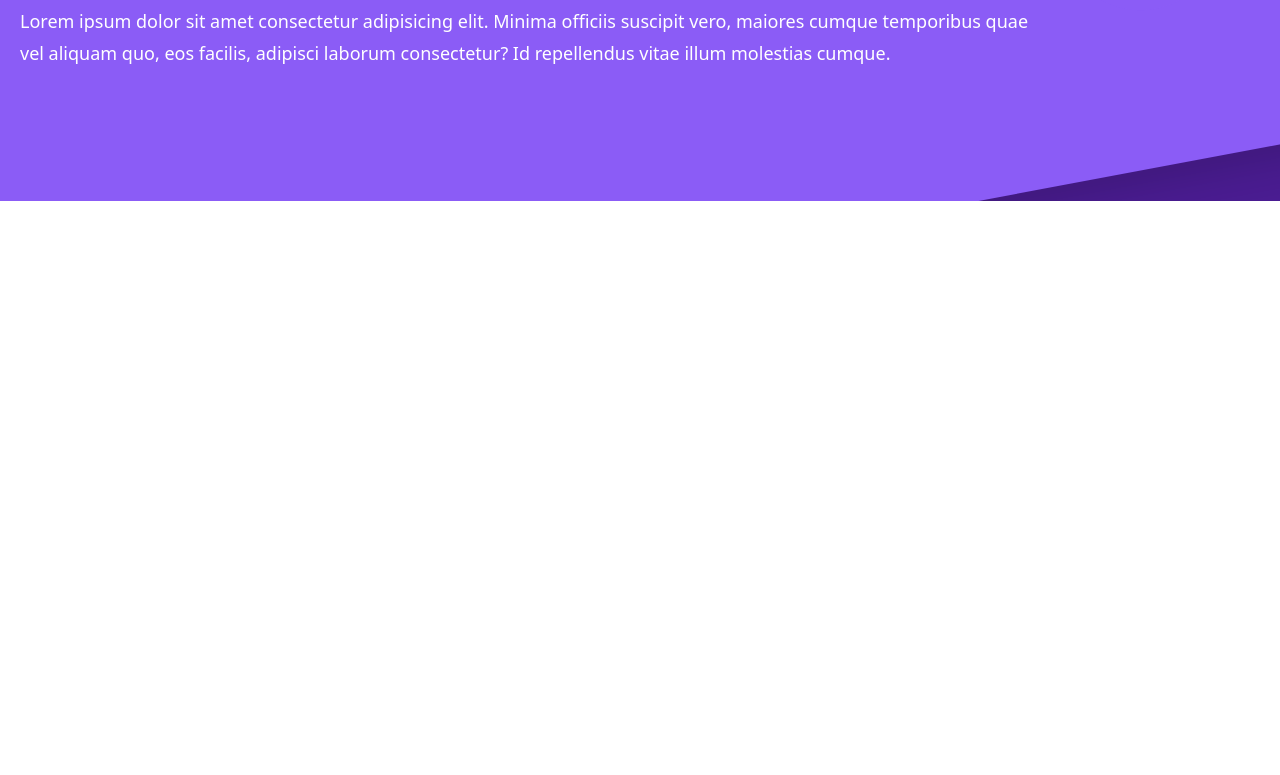
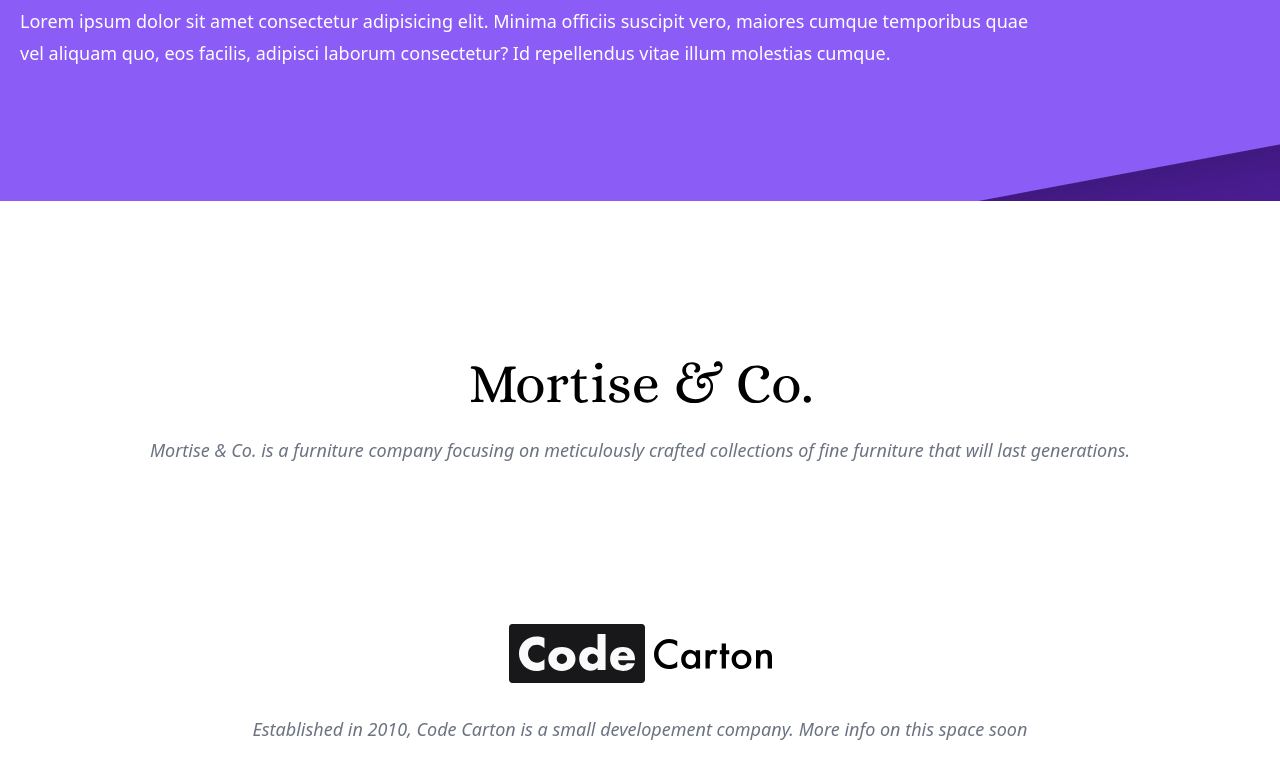
Before and after one commit to jordancalhoun/jordancalhoun.com, a SvelteKit app: page / in a window 1280 px wide. Shown: the part 1103-1878 px from the top of the page. Before the commit the page ends 1384 px from the top, so only its background shows below. Built offline with nearby package versions, Linux system fonts and the light colour scheme; a web font is replaced by a local one.

Commit message:
adding more basics to landing page

```diff
--- a/src/lib/header/NavPopoverPanel.svelte
+++ b/src/lib/header/NavPopoverPanel.svelte
@@ -88,7 +88,7 @@
                     <a href={link.href}>
                         <li class="w-auto h-auto inline-block p-3 rounded hover:bg-gray-100">
                             <!-- TODO: Update links to be svg componenents with hover state -->
-                            <img src={link.src} />
+                            <img src={link.src} alt={link.name} />
                         </li>
                     </a>
                     {/each}
--- a/src/routes/+page.svelte
+++ b/src/routes/+page.svelte
@@ -10,3 +10,13 @@ import PostCard from "$lib/post-card.svelte";
 </div>
 
 <AboutMe />
+
+<img src="/images/Mortise-and-co-logo.svg" alt="Mortise & Co. Logo"  class="mx-auto mt-40" />
+<p class="text-gray-500 italic text-lg m-8 text-center">
+    Mortise & Co. is a furniture company focusing on meticulously crafted collections of fine furniture that will last generations.
+</p>
+
+<img src="/images/code-carton-logo.svg" alt="Mortise & Co. Logo"  class="mx-auto mt-40" />
+<p class="text-gray-500 italic text-lg m-8 text-center">
+    Established in 2010, Code Carton is a small developement company. More info on this space soon
+</p>
```
Also changed, not shown: static/images/Mortise-and-co-logo.svg (added), static/images/code-carton-logo.svg (added).
